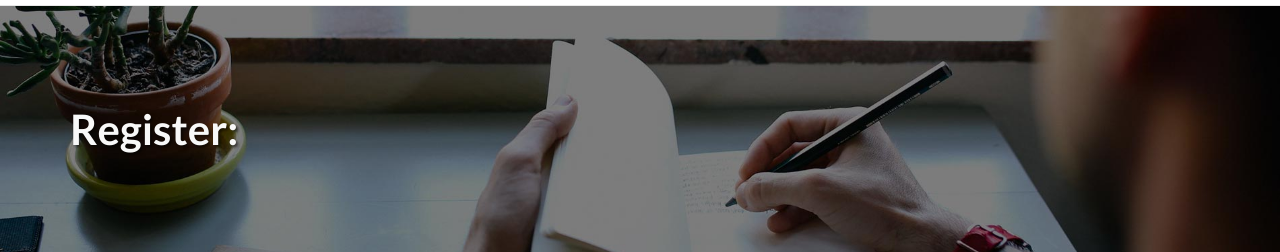
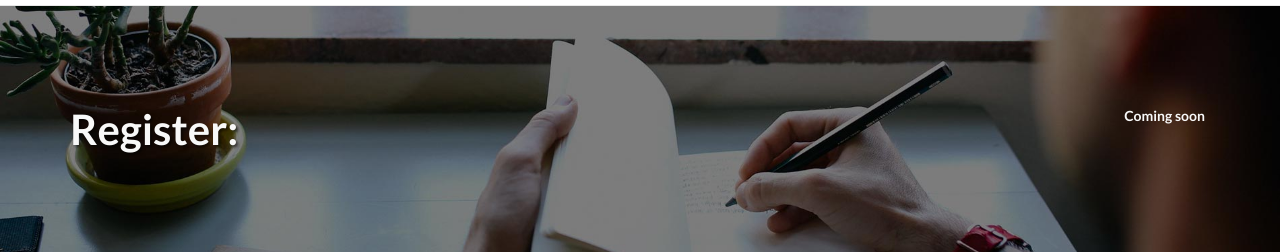
Before and after one commit to SI-NZ-workshop-2024/SI-NZ-workshop-2024, a Jekyll site: the page built from index.html, in a window 1280 px wide and 900 px high, scrolled down 8798 px. Shown: the part 648-900 px from the top of the window. Built offline with Jekyll 4.4.1, drawn with Linux system fonts in a browser that asks for light colours.

Commit message:
Update contact.html

```diff
--- a/_includes/contact.html
+++ b/_includes/contact.html
@@ -9,9 +9,10 @@
 				<div class="col-lg-6">
 					<ul class="list-inline banner-social-buttons">
 						{% for social in site.social %}
-						<!--<li>
-							<a href="https://www.eventbrite.co.nz/e/the-1st-sinz-international-workshop-on-software-engineering-tickets-583996317707" class="btn btn-default btn-lg">REGISTER</a>
-						</li>-->
+						<li>
+							<!--<a href="https://www.eventbrite.co.nz/e/the-1st-sinz-international-workshop-on-software-engineering-tickets-583996317707" class="btn btn-default btn-lg">REGISTER</a>-->
+							Coming soon
+						</li>
 						{% endfor %}
 					</ul>
 				</div>
```
